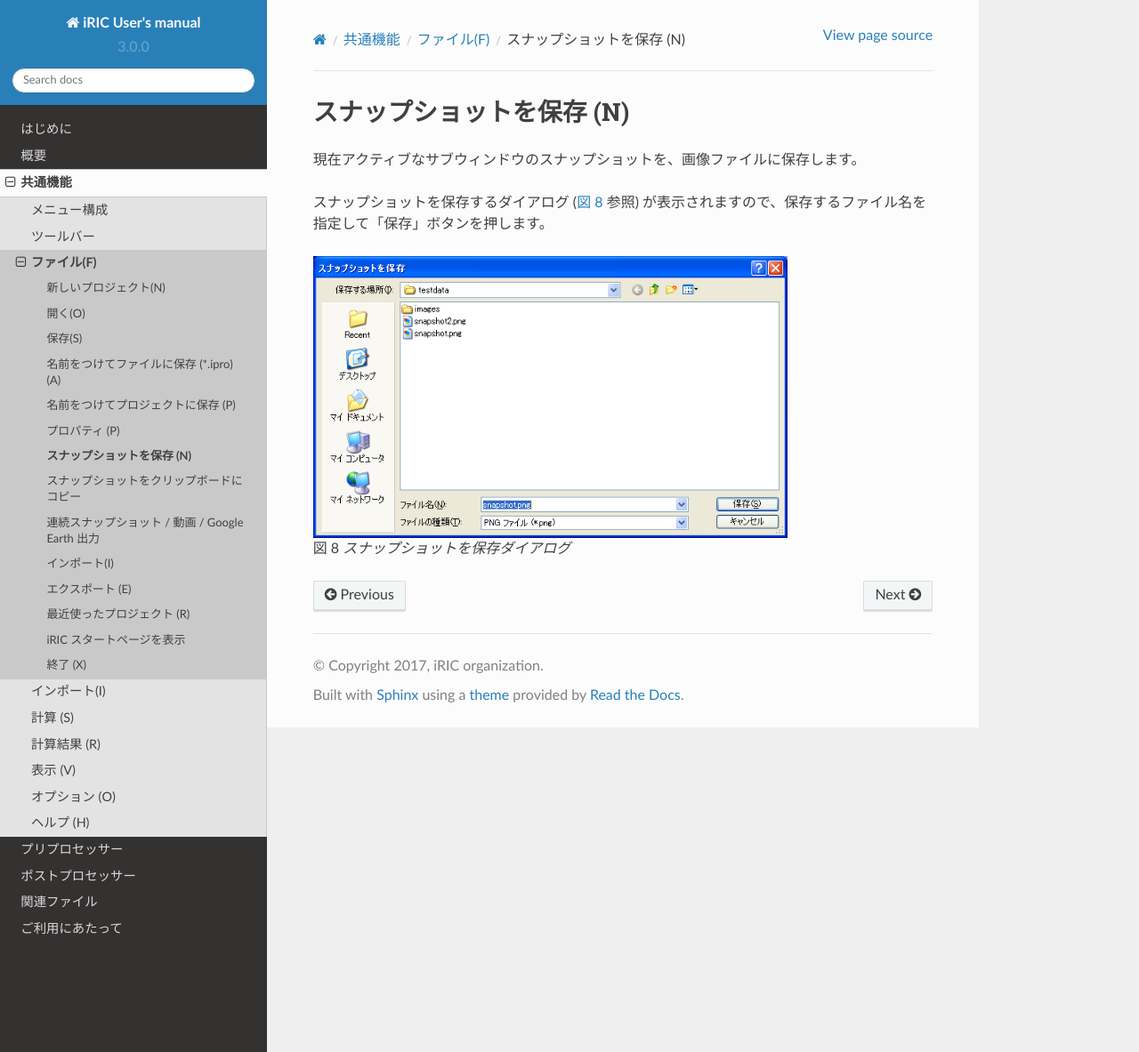
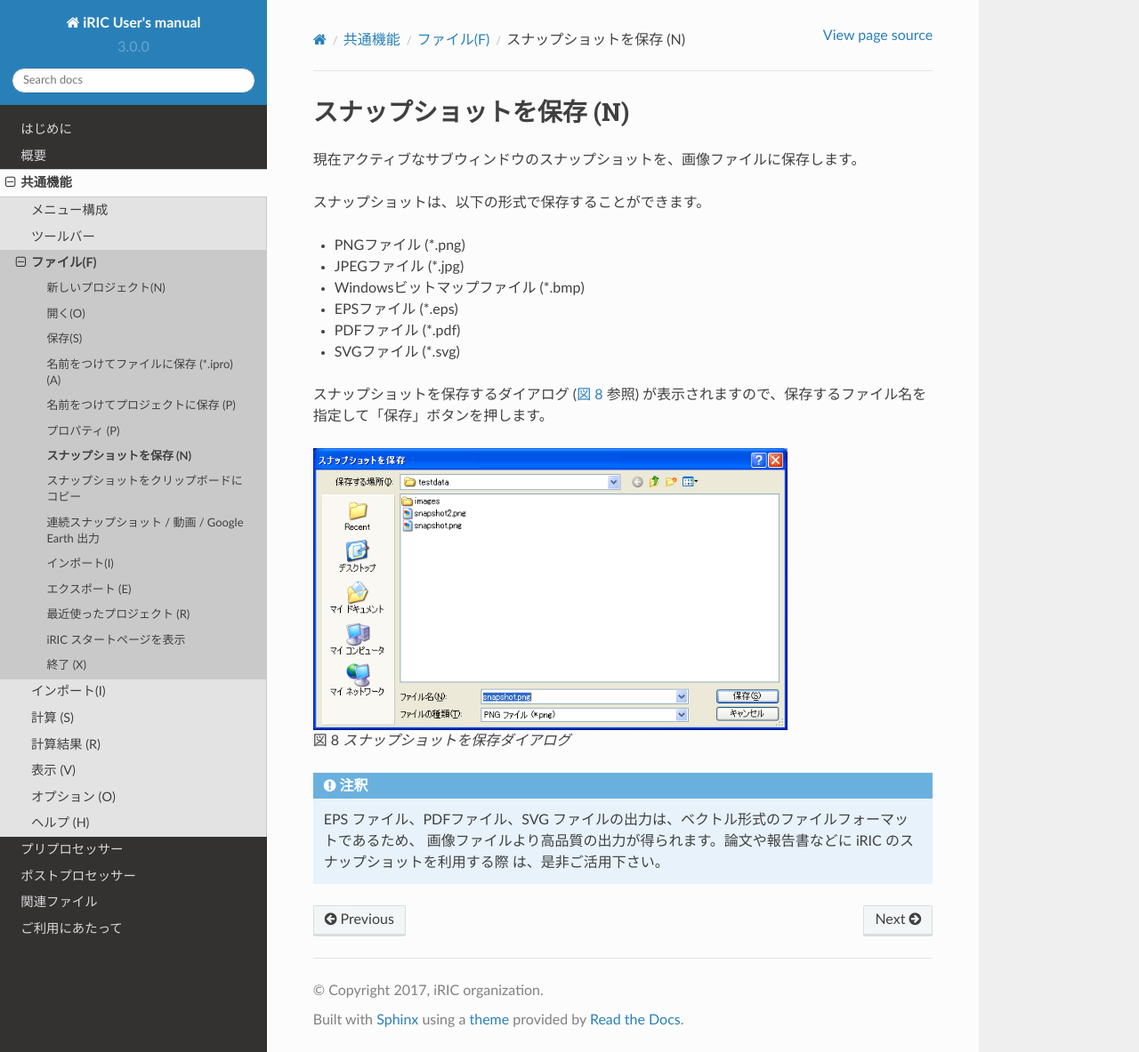
Before and after one commit to i-RIC/gui_user_manual, a Sphinx documentation site: the page built from source/03/03_07_snapshot.rst, in a window 1280 px wide and 1183 px high. Shown: the whole window at 89% size. Built offline with Sphinx 7.4.7 and the Read the Docs theme 2.0.0, drawn with Linux system fonts in a browser that asks for light colours.

Commit message:
Note about snapshot is added.

```diff
--- a/source/03/03_07_snapshot.rst
+++ b/source/03/03_07_snapshot.rst
@@ -2,6 +2,15 @@
 ============================
 
 現在アクティブなサブウィンドウのスナップショットを、画像ファイルに保存します。
+
+スナップショットは、以下の形式で保存することができます。
+
+* PNGファイル (\*.png)
+* JPEGファイル (\*.jpg)
+* Windowsビットマップファイル (\*.bmp)
+* EPSファイル (\*.eps)
+* PDFファイル (\*.pdf)
+* SVGファイル (\*.svg)
 
 スナップショットを保存するダイアログ (:numref:`image_save_snapshot_dialog` 参照)
 が表示されますので、保存するファイル名を指定して「保存」ボタンを押します。
@@ -12,3 +21,9 @@
    :width: 400pt
 
    スナップショットを保存ダイアログ
+
+.. note::
+
+   EPS ファイル、PDFファイル、SVG ファイルの出力は、ベクトル形式のファイルフォーマットであるため、
+   画像ファイルより高品質の出力が得られます。論文や報告書などに iRIC のスナップショットを利用する際
+   は、是非ご活用下さい。
```
